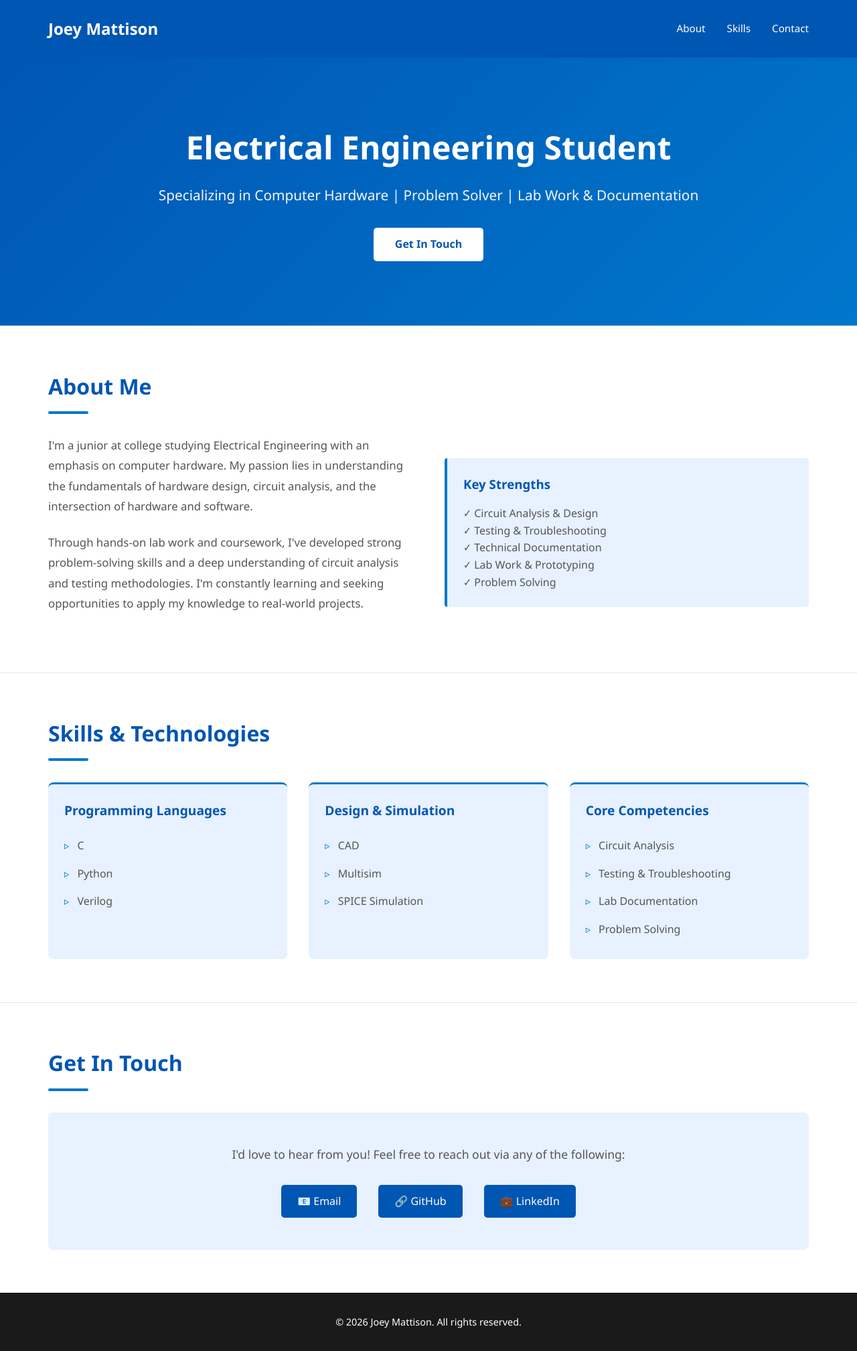
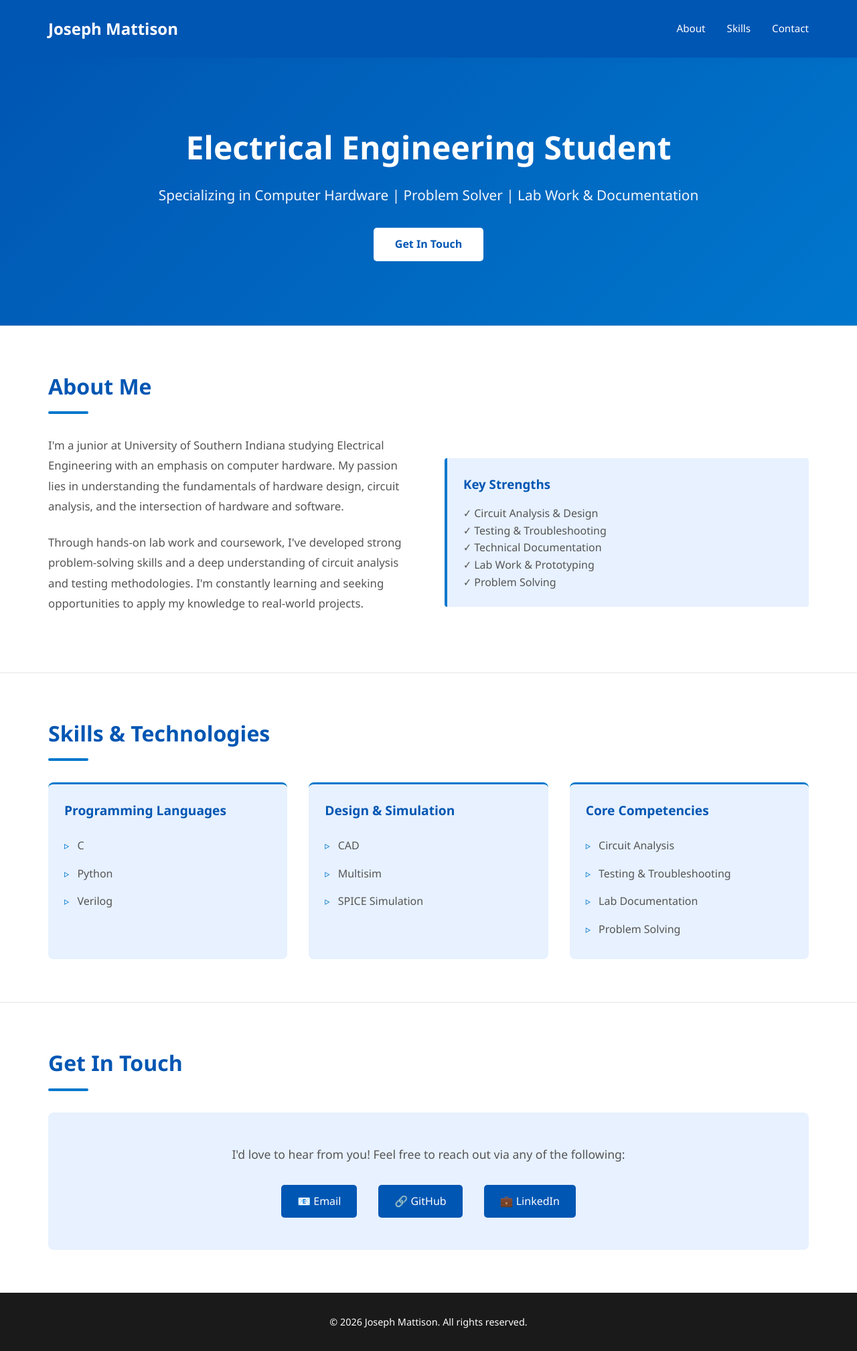
Before and after one commit to JoeyMattison/JoeyMattison.github.io, a plain HTML site: page index.html in a window 1280 px wide. Shown: the whole page at 67% size. Drawn offline with Linux system fonts and the light colour scheme.

Commit message:
Update website

```diff
--- a/index.html
+++ b/index.html
@@ -3,7 +3,7 @@
 <head>
     <meta charset="UTF-8">
     <meta name="viewport" content="width=device-width, initial-scale=1.0">
-    <title>Joey Mattison | Electrical Engineering Student</title>
+    <title>Joseph Mattison | Electrical Engineering Student</title>
     <style>
         * {
             margin: 0;
@@ -289,7 +289,7 @@
     <!-- Navigation -->
     <nav>
         <div class="container">
-            <h1>Joey Mattison</h1>
+            <h1>Joseph Mattison</h1>
             <ul>
                 <li><a href="#about">About</a></li>
                 <li><a href="#skills">Skills</a></li>
@@ -314,7 +314,7 @@
             <div class="about-content">
                 <div class="about-text">
                     <p>
-                        I'm a junior at college studying Electrical Engineering with an emphasis on computer hardware.
+                        I'm a junior at University of Southern Indiana studying Electrical Engineering with an emphasis on computer hardware.
                         My passion lies in understanding the fundamentals of hardware design, circuit analysis, and the
                         intersection of hardware and software.
                     </p>
@@ -379,9 +379,9 @@
             <div class="contact-section">
                 <p>I'd love to hear from you! Feel free to reach out via any of the following:</p>
                 <div class="contact-links">
-                    <a href="mailto:your-email@example.com" class="contact-link">📧 Email</a>
+                    <a href="mailto:joeylmattison@gmail.com" class="contact-link">📧 Email</a>
                     <a href="https://github.com/joeymattison" target="_blank" class="contact-link">🔗 GitHub</a>
-                    <a href="https://linkedin.com/in/your-linkedin" target="_blank" class="contact-link">💼 LinkedIn</a>
+                    <a href="https://www.linkedin.com/in/joseph-mattison-4127a2125" target="_blank" class="contact-link">💼 LinkedIn</a>
                 </div>
             </div>
         </div>
@@ -389,7 +389,7 @@
 
     <!-- Footer -->
     <footer>
-        <p>&copy; 2026 Joey Mattison. All rights reserved.</p>
+        <p>&copy; 2026 Joseph Mattison. All rights reserved.</p>
     </footer>
 </body>
 </html>
```
